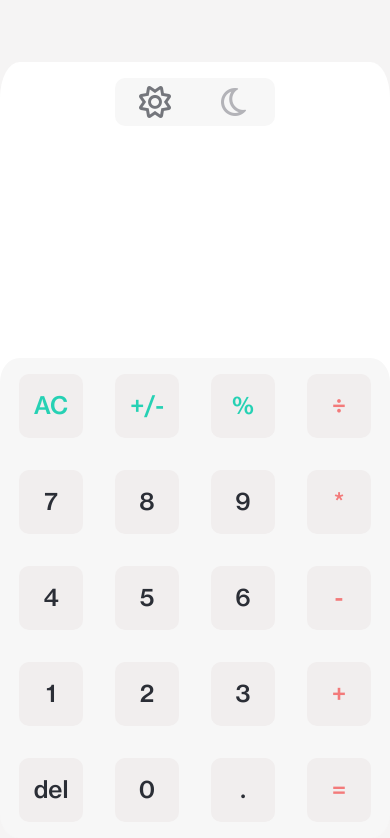
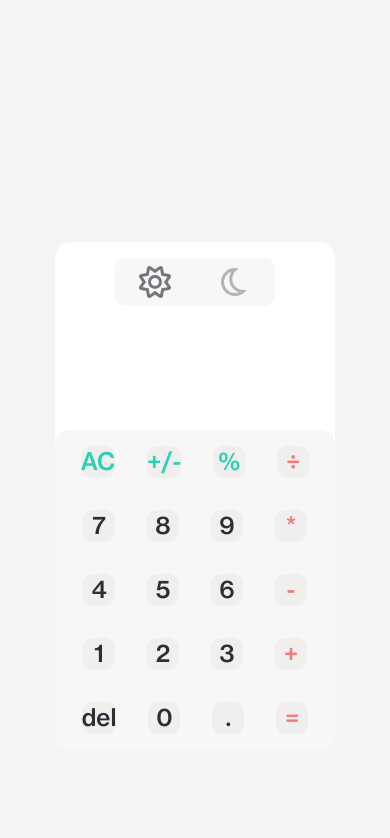
Before and after one commit to MateuszMlynek0/Calculator, a plain HTML site: page index.html in a window 390 px wide. Drawn offline with Linux system fonts and the light colour scheme.

```diff
--- a/styles.css
+++ b/styles.css
@@ -133,3 +133,26 @@ color: var(--lightmode_active-text-color);
 }
 
 /* LIGHT MODE */
+
+@media (max-width : 576px )
+{
+.calc{
+    height: 22.5rem;
+    width: 17.5rem;
+}
+.calc__button{
+    min-height: 2rem;
+    min-width: 2rem;
+}
+.calc__current{
+    font-size: 1.5rem;
+    padding: 0 1rem 0rem 0;
+    min-height: 4rem;
+}
+.calc__history{
+    font-size: 1rem;
+    padding:.5rem 1rem;
+
+}
+
+}
```
